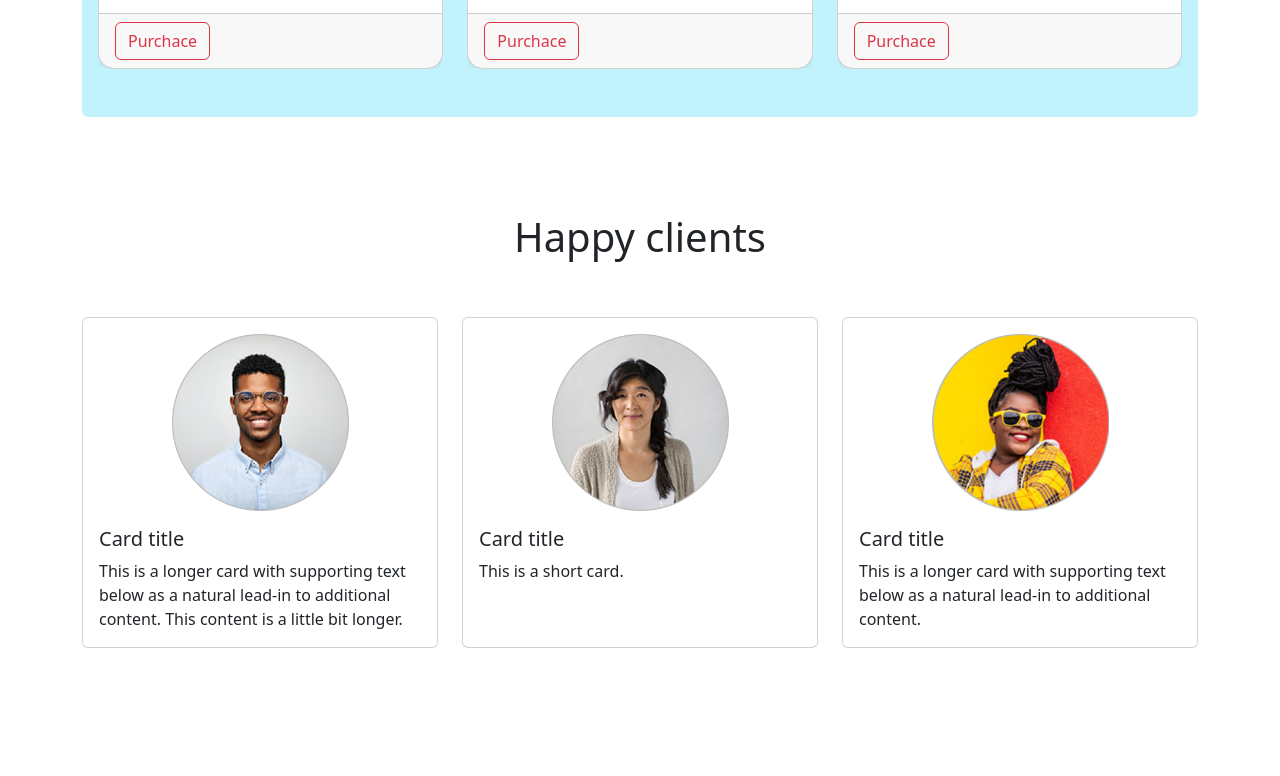
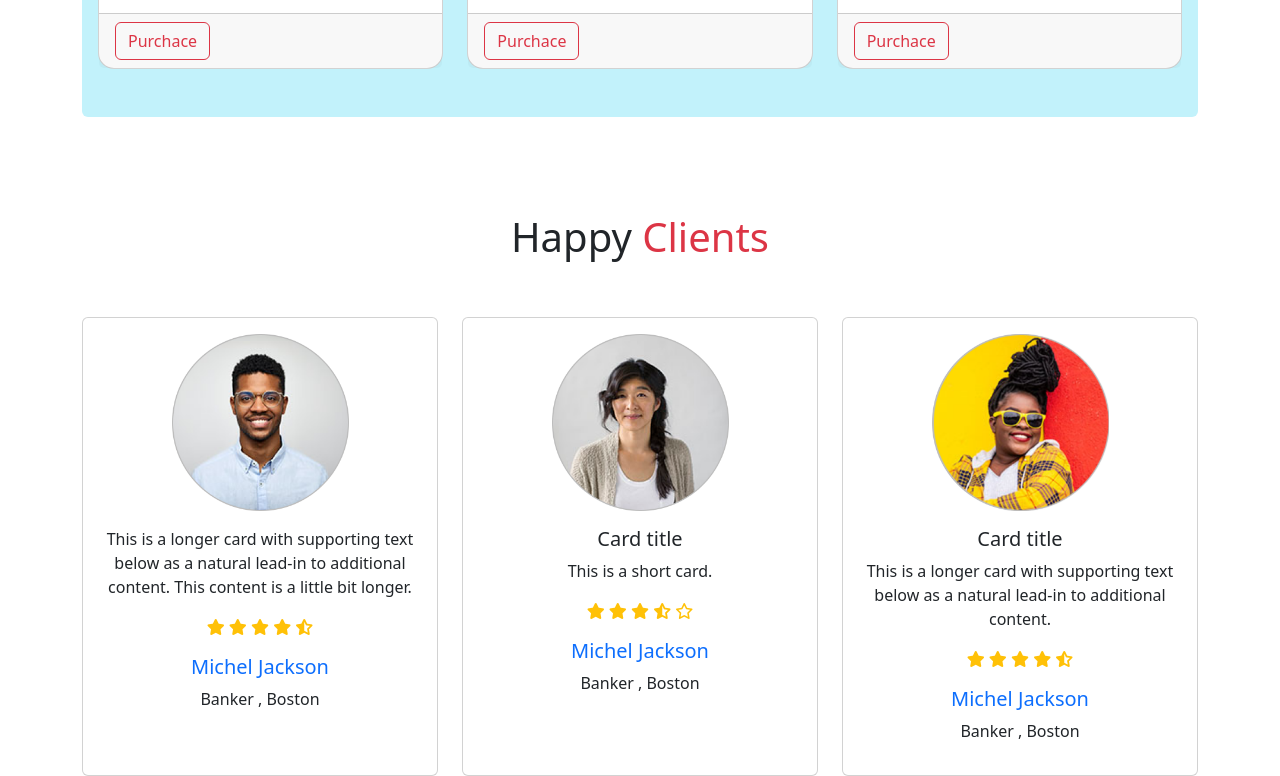
Before and after one commit to Emranhossainshuvo/Bikers-zone, a plain HTML site: page index.html in a window 1280 px wide. Shown: the part 1579-2355 px from the top of the page. Before the commit the page ends 2227 px from the top, so only its background shows below. Drawn offline with nearby package versions, Linux system fonts and the light colour scheme.

Commit message:
clients added

```diff
--- a/index.html
+++ b/index.html
@@ -7,6 +7,7 @@
     <!-- bootstrap css  -->
     <link href="https://cdn.jsdelivr.net/npm/bootstrap@5.3.0-alpha1/dist/css/bootstrap.min.css" rel="stylesheet" integrity="sha384-GLhlTQ8iRABdZLl6O3oVMWSktQOp6b7In1Zl3/Jr59b6EGGoI1aFkw7cmDA6j6gD" crossorigin="anonymous">
     <link rel="stylesheet" href="styles/styles.css">
+    <script src="https://kit.fontawesome.com/75fde8639c.js" crossorigin="anonymous"></script>
   </head>
   <body class="container-lg">
     <!-- header -->
@@ -130,6 +131,7 @@
                     <div class="card-body">
                       <h5 class="card-title">Card title</h5>
                       <p class="card-text">This is a wider card with supporting text below as a natural lead-in to additional content. This content is a little bit longer.</p>
+
                     </div>
                     <div class="card-footer">
                         <button class="btn btn-outline-danger">Purchace</button>
@@ -165,33 +167,72 @@
         <!-- happy clients section  -->
         <section class="mt-5">
             <h1 class="text-center py-5">
-                Happy clients
+                Happy <span class="text-danger">Clients</span>
             </h1>
             <div class="row row-cols-1 row-cols-md-3 g-4">
                 <div class="col">
-                  <div class="card h-100">
+                  <div class="card text-center h-100">
                     <img src="images/user-1.png" class="card-img-top w-50 mx-auto mt-3" alt="...">
                     <div class="card-body">
-                      <h5 class="card-title">Card title</h5>
+
                       <p class="card-text">This is a longer card with supporting text below as a natural lead-in to additional content. This content is a little bit longer.</p>
+                      <p class="text-warning">
+                        <i class="fa-solid fa-star"></i>
+                        <i class="fa-solid fa-star"></i>
+                        <i class="fa-solid fa-star"></i>
+                        <i class="fa-solid fa-star"></i>
+                        <i class="fa-solid fa-star-half-stroke"></i>
+                      </p>
+                      <h5 class="text-primary">
+                        Michel Jackson
+                      </h5>
+                      <p>
+                        Banker , Boston
+                      </p>
                     </div>
                   </div>
                 </div>
                 <div class="col">
-                  <div class="card h-100">
+                  <div class="card text-center h-100">
                     <img src="images/user-2.png" class="card-img-top mt-3 w-50 mx-auto" alt="...">
                     <div class="card-body">
                       <h5 class="card-title">Card title</h5>
                       <p class="card-text">This is a short card.</p>
+                      <p class="text-warning">
+                        <i class="fa-solid fa-star"></i>
+                        <i class="fa-solid fa-star"></i>
+                        <i class="fa-solid fa-star"></i>
+                        <i class="fa-solid fa-star-half-stroke"></i>
+                        <i class="fa-regular fa-star"></i>
+                        <h5 class="text-primary">
+                          Michel Jackson
+                        </h5>
+                        <p>
+                          Banker , Boston
+                        </p>
+
+                      </p>
                     </div>
                   </div>
                 </div>
                 <div class="col">
-                  <div class="card h-100">
+                  <div class="card text-center h-100">
                     <img src="images/user-3.png" class="card-img-top mt-3 w-50 mx-auto" alt="...">
                     <div class="card-body">
                       <h5 class="card-title">Card title</h5>
                       <p class="card-text">This is a longer card with supporting text below as a natural lead-in to additional content.</p>
+                      <p class="text-warning">
+                        <i class="fa-solid fa-star"></i>
+                        <i class="fa-solid fa-star"></i>
+                        <i class="fa-solid fa-star"></i>
+                        <i class="fa-solid fa-star"></i>
+                        <i class="fa-solid fa-star-half-stroke"></i>
+                        <h5 class="text-primary">
+                          Michel Jackson
+                        </h5>
+                        <p>
+                          Banker , Boston
+                        </p>
                     </div>
                   </div>
                 </div>
```
